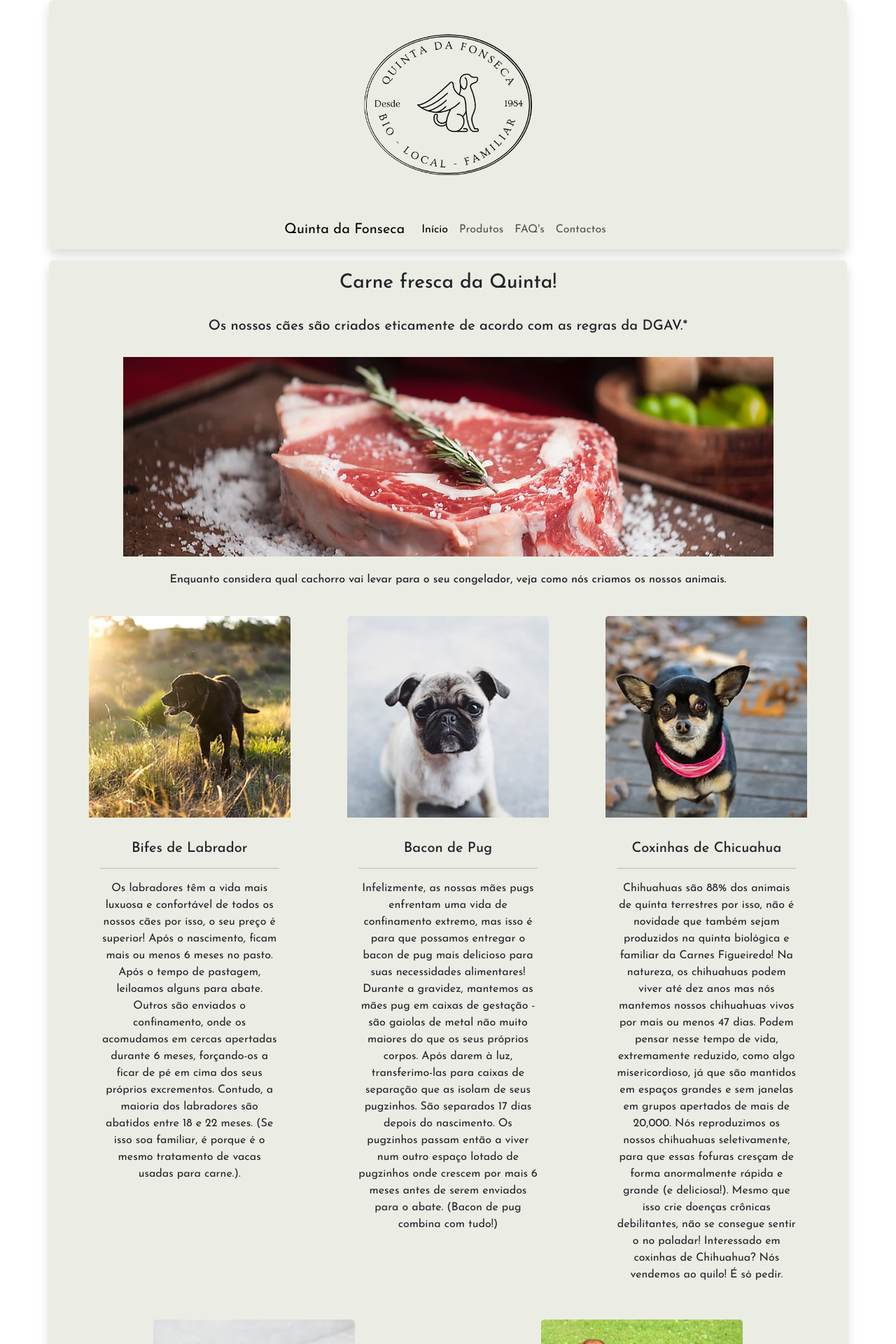
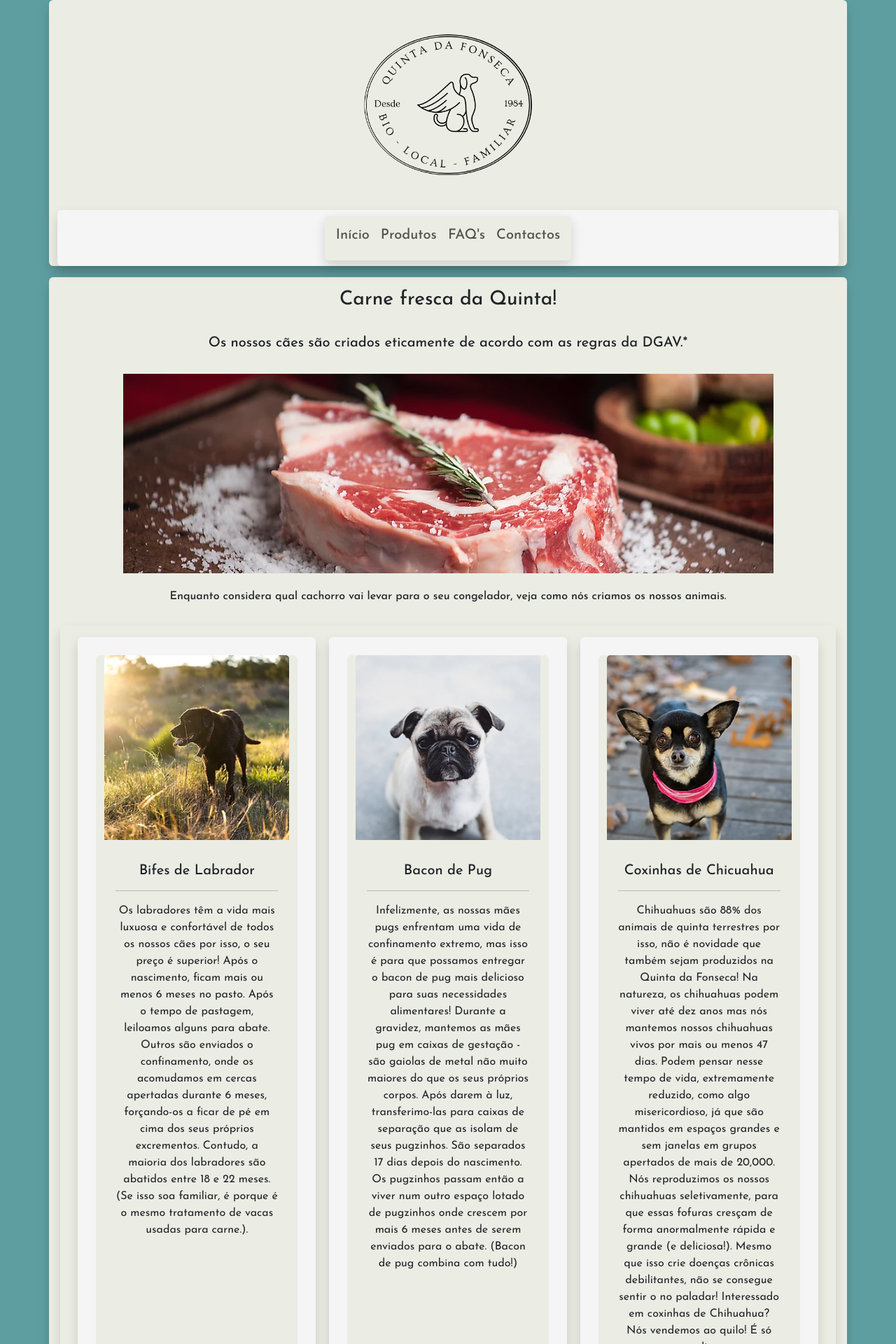
Before and after one commit to joanapleonardo/Quinta-da-Fonseca, a PHP site: page /produtos.php in a window 1280 px wide. Shown: the top 1920 px of the page at 70% size. Run offline with PHP 8.4, Linux system fonts and the light colour scheme.

Commit message:
Commit final

```diff
--- a/content/footer.php
+++ b/content/footer.php
@@ -1,9 +1,9 @@
-<footer class="container-fluid">
-        <div class="row">
-            <div class="col-12 col-md-6 text-center p-3">
-                © Quinta da Fonseca - A melhor carne canina, fresca, familiar e orgânica.
+<footer class="container fluid shadow rounded" id="produto">
+        <div class="row" id="produto">
+            <div class="col-12 col-md-6 text-center p-3" id="produto">
+                © Quinta da Fonseca - Carne canina, fresca, familiar e BIO.
             </div>
-            <div class="col-12 col-md-6 text-center p-3">
+            <div class="col-12 col-md-6 text-center p-3" id="produto">
                 <a href="https://www.facebook.com/ElwoodDogMeat/" target="_blank"><i class="bi bi-facebook"></i></a>
                 <a href="https://twitter.com/ElwoodDogMeat" target="_blank"><i class="bi bi-twitter"></i></a>
                 <a href="https://www.instagram.com/elwoodsorganicdog/" target="_blank"><i class="bi bi-instagram"></i></a>
--- a/content/head.php
+++ b/content/head.php
@@ -17,4 +17,9 @@
    <link rel="stylesheet" href="https://cdn.jsdelivr.net/npm/bootstrap-icons@1.10.3/font/bootstrap-icons.css">
     <!--MEU CSS-->
     <link rel="stylesheet" href="css/style.css">
+
+
+    <!-- <link rel="stylesheet" href="https://maxcdn.bootstrapcdn.com/bootstrap/3.4.1/css/bootstrap.min.css">
+  <script src="https://ajax.googleapis.com/ajax/libs/jquery/3.6.4/jquery.min.js"></script>
+  <script src="https://maxcdn.bootstrapcdn.com/bootstrap/3.4.1/js/bootstrap.min.js"></script> -->
 </head>
--- a/content/header.php
+++ b/content/header.php
@@ -4,7 +4,7 @@
         <img src="img/logo.png" alt="Logo" class="center" max-width= 300px height= 300px;>
 
 <?php
-    include ('content/nav.php')
+     include ('content/nav.php')
 ?>
 </div>
 </header>
--- a/content/nav.php
+++ b/content/nav.php
@@ -1,24 +1,32 @@
-<nav class="navbar navbar-expand-lg ">
-  <div class="container-fluid text center">
-    <a class="navbar-brand" href="#">Quinta da Fonseca</a>
+
+
+<?php
+//echo $GLOBALS["var"];
+?>
+
+<nav class="navbar navbar-expand-lg shadow rounded p-2" id="produto">
+  <div class="container-fluid text center" id="produto">
+
     <button class="navbar-toggler" type="button" data-bs-toggle="collapse" data-bs-target="#navbarNav" aria-controls="navbarNav" aria-expanded="false" aria-label="Toggle navigation">
       <span class="navbar-toggler-icon"></span>
     </button>
-    <div class="collapse navbar-collapse" id="navbarNav">
+    <div class="collapse navbar-collapse p-2 rounded shadow text-center" id="navbarNav">
+    <h5>
       <ul class="navbar-nav">
-        <li class="nav-item">
-          <a class="nav-link active" aria-current="page" href="index.php">Início</a>
+        <li class="nav-item rounded">
+          <a class="nav-link" aria-current="page" href="index.php">Início</a>
         </li>
-        <li class="nav-item">
+        <li class="nav-item rounded">
           <a class="nav-link" href="produtos.php">Produtos</a>
         </li>
-        <li class="nav-item">
+        <li class="nav-item rounded">
           <a class="nav-link" href="FAQ.php">FAQ's</a>
         </li>
-        <li class="nav-item">
+        <li class="nav-item rounded">
           <a class="nav-link" href="contactos.php">Contactos</a>
         </li>
       </ul>
+    </h5>
     </div>
   </div>
 </nav>
--- a/css/style.css
+++ b/css/style.css
@@ -5,22 +5,50 @@ text-align: center;
 
 body{
     font-family: 'Josefin Sans', sans-serif;
+    background-color: cadetblue;
 }
 
-.btn{
 
+nav li:hover{
+  background-color: lightgray;
+}
+
+
+#iframe{
+  position: relative;
+  overflow: hidden;
+  width: 100%;
+  padding-top: 56.25%;
+}
+
+.responsive-iframe {
+  position: absolute;
+  top: 0;
+  left: 0;
+  bottom: 0;
+  right: 0;
+  width: 100%;
+  height: 100%;
+}
+
+h5{
+  text-align: center;
 }
 
 header div{
-    background-color: #EBEDE4;
+    background-color: #EBEDE4 !important;
+}
+
+footer div{
+  background-color: #EBEDE4 !important;
 }
 
 div.container{
-    background-color: #EBEDE4;
+    background-color: #EBEDE4 !important;
 }
 
-
 img[alt*="vacas"]{
+  position: relative;
   object-fit: cover;
   max-width: 100%;
   height: auto;
@@ -50,6 +78,9 @@ img[alt*="vacas"]{
   .div.text{
     text-align: center;
   }
+  #produto{
+background-color: whitesmoke !important;
+  }
 
   .row{
     display: center;
@@ -60,4 +91,5 @@ img[alt*="vacas"]{
 
   footer a{
     color: teal !important;
+    position: fixed bottom;
   }
--- a/produtos.php
+++ b/produtos.php
@@ -19,9 +19,10 @@
     <br>
 
 
-    <div class="row">
-        <div class="col">
-            <div class="card" style="width: 18rem;">
+    <div class="row shadow mb-3 rounded p-3">
+
+        <div class="row shadow mb-3 rounded p-3"id="produto">
+            <div class="card" style="width: 18rem;" >
                 <img src="img/bifesdelab.png" class="card-img-top" alt="...">
                 <div class="card-body">
                     <p class="card-text"><h5>Bifes de Labrador</h5>
@@ -29,8 +30,9 @@
                 </div>
             </div>
         </div>
-        <div class="col">
-            <div class="card" style="width: 18rem;">
+
+        <div class="row shadow mb-3 rounded p-3"id="produto">
+            <div class="card" style="width: 18rem;" >
                 <img src="img/bacondepug.png" class="card-img-top" alt="...">
                 <div class="card-body">
                     <p class="card-text"><h5>Bacon de Pug</h5>
@@ -38,16 +40,18 @@
                 </div>
             </div>
         </div>
-        <div class="col">
+
+        <div class="row shadow mb-3 rounded p-3"id="produto">
             <div class="card" style="width: 18rem;">
                 <img src="img/coxasdechihuahua.png" class="card-img-top" alt="...">
                 <div class="card-body">
                     <p class="card-text"><h5>Coxinhas de Chicuahua</h5>
-                    <hr>Chihuahuas são 88% dos animais de quinta terrestres por isso, não é novidade que também sejam produzidos na quinta biológica e familiar da Carnes Figueiredo! Na natureza, os chihuahuas podem viver até dez anos mas nós mantemos nossos chihuahuas vivos por mais ou menos 47 dias. Podem pensar nesse tempo de vida, extremamente reduzido, como algo misericordioso, já que  são mantidos em espaços grandes e sem janelas em grupos apertados de mais de 20,000. Nós reproduzimos os nossos chihuahuas seletivamente, para que essas fofuras cresçam de forma anormalmente rápida e grande (e deliciosa!). Mesmo que isso crie doenças crônicas debilitantes, não se consegue sentir o no paladar! Interessado em coxinhas de Chihuahua? Nós  vendemos ao quilo! É só pedir.</p>
+                    <hr>Chihuahuas são 88% dos animais de quinta terrestres por isso, não é novidade que também sejam produzidos na Quinta da Fonseca! Na natureza, os chihuahuas podem viver até dez anos mas nós mantemos nossos chihuahuas vivos por mais ou menos 47 dias. Podem pensar nesse tempo de vida, extremamente reduzido, como algo misericordioso, já que  são mantidos em espaços grandes e sem janelas em grupos apertados de mais de 20,000. Nós reproduzimos os nossos chihuahuas seletivamente, para que essas fofuras cresçam de forma anormalmente rápida e grande (e deliciosa!). Mesmo que isso crie doenças crônicas debilitantes, não se consegue sentir o no paladar! Interessado em coxinhas de Chihuahua? Nós  vendemos ao quilo! É só pedir.</p>
                 </div>
             </div>
         </div>
-        <div class="col">
+
+        <div class="row shadow mb-3 rounded p-3"id="produto">
             <div class="card" style="width: 18rem;">
                 <img src="img/corgi.png" class="card-img-top" alt="...">
                 <div class="card-body">
@@ -56,19 +60,21 @@
                 </div>
             </div>
         </div>
-        <div class="col">
+
+        <div class="row shadow mb-3 rounded p-3"id="produto">
             <div class="card" style="width: 18rem;">
-                <img src="img/salsicha.png" class="card-img-top" alt="...">
+                <img src="img/salsicha.png" class="card-img-top" alt="..." >
                 <div class="card-body">
                     <p class="card-text"><h5>Salsichas de salsicha</h5>
-                    <hr>As nossas salsichas são feitas em casa usando dachshund, pug, e labrador! Usamos invólucros naturais para todas as salsichas – escolha entre intestino ou pele de dachshund! – mas também pode comprar carne de cão-salsicha moída ao quilo. Receitas sazonais incluem Br-au-twurst, Salsicha com Maçã e Cheddar (usando nosso leite de Golden Retriever, claro), e Wirehaired Texas Hot Links. Salsichas de dachshund para o pequeno-almoço estão sempre disponíveis, assim como nosso picante "chorizo do amigão" (que é delicioso quando servido com huevos pomeros ou seja, ovos dos nossos lulu-da-Pomerânia criados ao ar livre!).</p>
-                </div>
-            </div>
+                    <hr>As nossas salsichas são feitas em casa usando dachshund, pug, e labrador! Usamos invólucros naturais para todas as salsichas – escolha entre intestino ou pele de dachshund! – mas também pode comprar carne de cão-salsicha picada ao quilo. Receitas sazonais incluem Br-au-twurst, Salsicha com Maçã e Cheddar (usando nosso leite de Golden Retriever, claro), e Wirehaired Texas Hot Links. Salsichas de dachshund para o pequeno-almoço estão sempre disponíveis, assim como nosso picante "chorizo do amigão" (que é delicioso quando servido com huevos pomeros ou seja, ovos dos nossos lulu-da-Pomerânia criados ao ar livre!).</p>
                 </div>
             </div>
         </div>
 
-    <div class="container shadow mb-3 rounded text-center p-3">
+        </div>
+
+
+
         <br>
         <h3> Vegetariano!</h3>
         <br>
@@ -79,41 +85,53 @@
         <br>
 
 
+        <div class="row shadow mb-3 rounded p-3">
 
-    <div class="row">
-    <div class="col">
-        <div class="card" style="width: 18rem;">
+
+
+        <div class="row shadow mb-3 rounded p-3" id="produto">
+            <div class="card" style="width: 18rem;" >
                 <img src="img/leite golden.png" class="card-img-top" alt="...">
                     <div class="card-body">
                         <p class="card-text"><h5>Leite de Golden Retriver</h5>
-                    <hr> Na nossa quinta, engravidamos as nossas golden retrievers uma vez por ano para forçá-las a continuar a produção de leite fresco para seu café, cereais e necessidades culinárias. Levamos os seus cachorros para longe imediatamente após o nascimento para impedi-los de beber qualquer leite produzido especialmente para si, nosso cliente! A maioria dos filhotes fêmeas juntar-se-à à nossa linha de mães leiteiras. Algumas irão seguir os passos dos nossos filhotes machos aproveitando uma vida curta em caixas de vitela para cachorrinhos onde terão que aguentar o afastamento, das suas mães ou de qualquer outra companhia, antes de os abatermos. A falta de movimento os deixa super tenros! Depois de quatro ou cinco anos, a produção de leite da mãe retriever irá cair e isso significa que está "gasta" e será mandada para o abate. Mães retrievers gastas são economicamente deliciosas - se não tiver espaço no seu congelador sempre pode dividir uma com seu vizinho!</p>
+                        <hr> Na nossa quinta, engravidamos as nossas golden retrievers uma vez por ano para forçá-las a continuar a produção de leite fresco para seu café, cereais e necessidades culinárias. Levamos os seus cachorros para longe imediatamente após o nascimento para impedi-los de beber qualquer leite produzido especialmente para si, nosso cliente! A maioria dos filhotes fêmeas juntar-se-à à nossa linha de mães leiteiras. Algumas irão seguir os passos dos nossos filhotes machos aproveitando uma vida curta em caixas de vitela para cachorrinhos onde terão que aguentar o afastamento, das suas mães ou de qualquer outra companhia, antes de os abatermos. A falta de movimento deixa-os super tenros! Depois de quatro ou cinco anos, a produção de leite da mãe retriever irá cair e isso significa que está "gasta" e será mandada para o abate. Mães retrievers gastas são economicamente deliciosas - se não tiver espaço no seu congelador sempre pode dividir uma com seu vizinho!</p>
                     </div>
             </div>
         </div>
-        <div class="col">
+
+        <div class="row shadow mb-3 rounded p-3" id="produto">
             <div class="card" style="width: 18rem;">
                 <img src="img/ovos.png" class="card-img-top" alt="...">
-            <div class="card-body">
+                    <div class="card-body" >
                         <p class="card-text"><h5>Ovos de Lulu-da-Pomerânia</h5>
                         <hr>Prepare-se para um facto pouco conhecido: Lulus-da-Pomerânia põe ovos! Tal como acontece em todas as quintas de produção de ovos, consideramos os lulus-da-Pomerânia machos inúteis e por isso, são triturados ainda vivos logo após o nascimento. São as luluzinhas que põe ovos durante dois anos e com uma frequência anormalmente alta (obrigado reprodução seletiva!). Optamos por mantêr a maioria das nossas lulus em gaiolas de produção -gaiolas de arame com a área aproximada de uma folha de papel A4. Contudo, por um preço ligeiramente superior, poderá comprar os ovos das nossas lulus criadas ao ar livre que, ainda assim, são forçadas a viver as suas curtas vidas em ambientes fechados (note-se que isso já é uma melhoria se compararmos com as gaiolas de produção em que as chihuahuas vivem). </p>
                     </div>
             </div>
         </div>
-        <div class="col">
+
+        <div class="row shadow mb-3 rounded p-3" id="produto">
             <div class="card" style="width: 18rem;">
                 <img src="img/pelo.png" class="card-img-top" alt="...">
                     <div class="card-body">
                         <p class="card-text"><h5>Pêlo de Cão de Montanha dos Pirineus</h5>
-                <hr>Reproduzimos os nossos Pirineus de forma seletiva com a intenção de produzir quantidades anormais de pêlo. Apesar de a quantidade de pêlo ser tanta que lhes pode provocar a morte por calor ou exaustão, estamos sempre perto e atentos para tosquiar e colher o pêlo! Também reduzimos as suas caudas cortando-as ou colocando um elástico apertado em volta para que a cauda eventualmente apodreça e caia - eles não sentem nada, então não se preocupe! Eventualmente, a produção de pêlo dos nossos Pirineus cai e deixa de ser lucrativo cuidar desses cães mais velhos, só nessa altura é que vão para abate. Peça informações sobre as nossas Costelinhas das Montanhas sazonais!</p>
-            </div>
-        </div>
+                        <hr>Reproduzimos os nossos Pirineus de forma seletiva com a intenção de produzir quantidades anormais de pêlo. Apesar de a quantidade de pêlo ser tanta que lhes pode provocar a morte por calor ou exaustão, estamos sempre por perto e atentos para tosquiar e colher o pêlo! Também reduzimos as suas caudas cortando-as ou colocando um elástico apertado em volta para que a cauda eventualmente apodreça e caia - eles não sentem nada, não se preocupe! Eventualmente, a produção de pêlo dos nossos Pirineus cai e deixa de ser lucrativo cuidar desses cães mais velhos, só nessa altura é que vão para abate. Peça informações sobre as nossas Costelinhas das Montanhas sazonais!</p>
                     </div>
             </div>
         </div>
 
+    </div>
+
+
+
+
+</div>
+
+
+
+
 <div class="container shadow mb-3 rounded text-center p-3">
 
-        <div class="card mb-3" style="max-width: auto;">
+    <div class="card shadow mb-3 rounded text-center p-3" style="max-width: auto;" id="produto">
         <div class="row g-0">
             <div class="col-md-4">
                 <img src="img/PastorAlemao.png" class="img-fluid rounded-start" alt="...">
```
Also changed, not shown: FAQ.php (+4 -4 lines), contactos.php (+10 -10 lines), email.php (+7 -5 lines), index.php (+25 -17 lines). Lines whose indentation alone changed are shown as unchanged.
